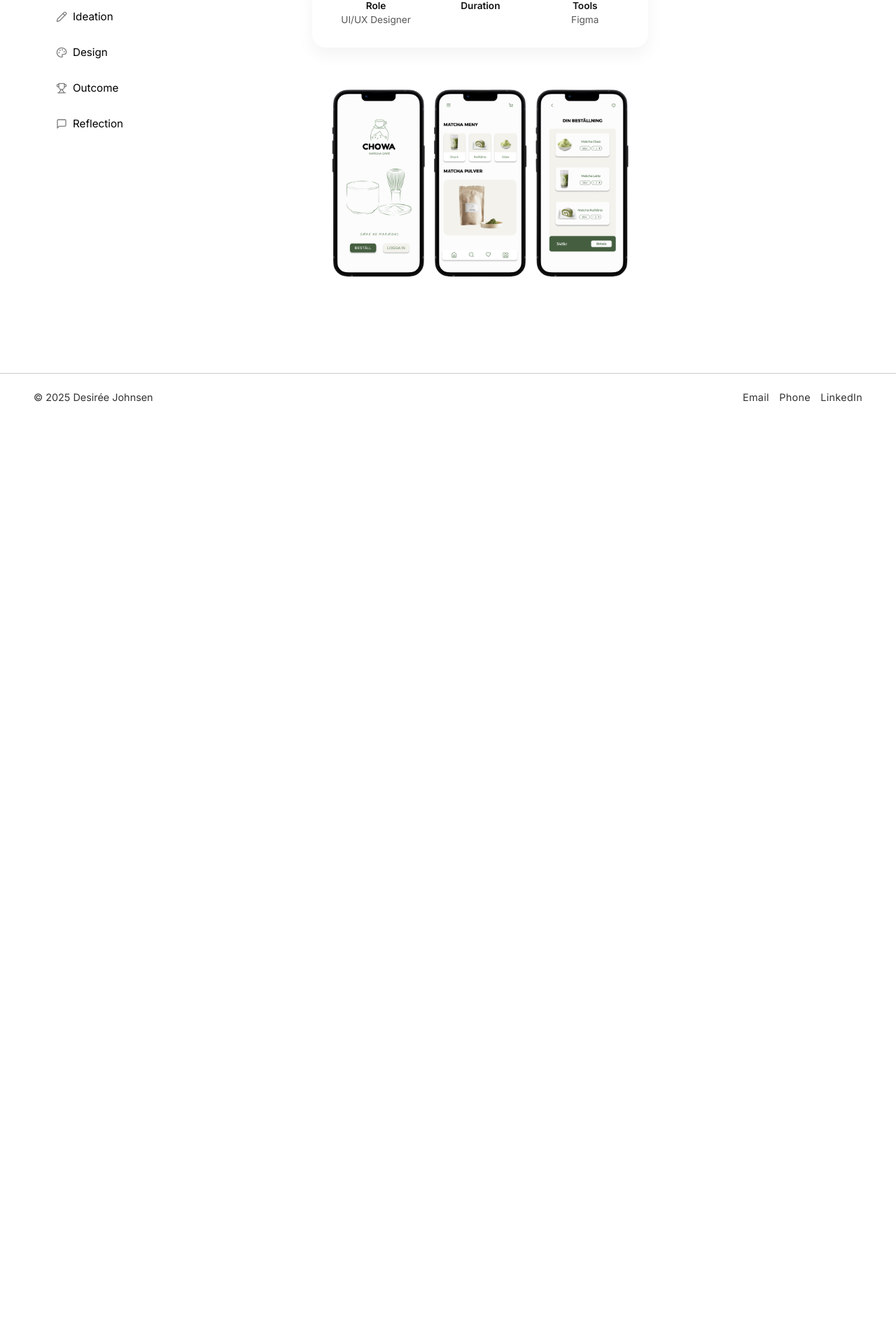
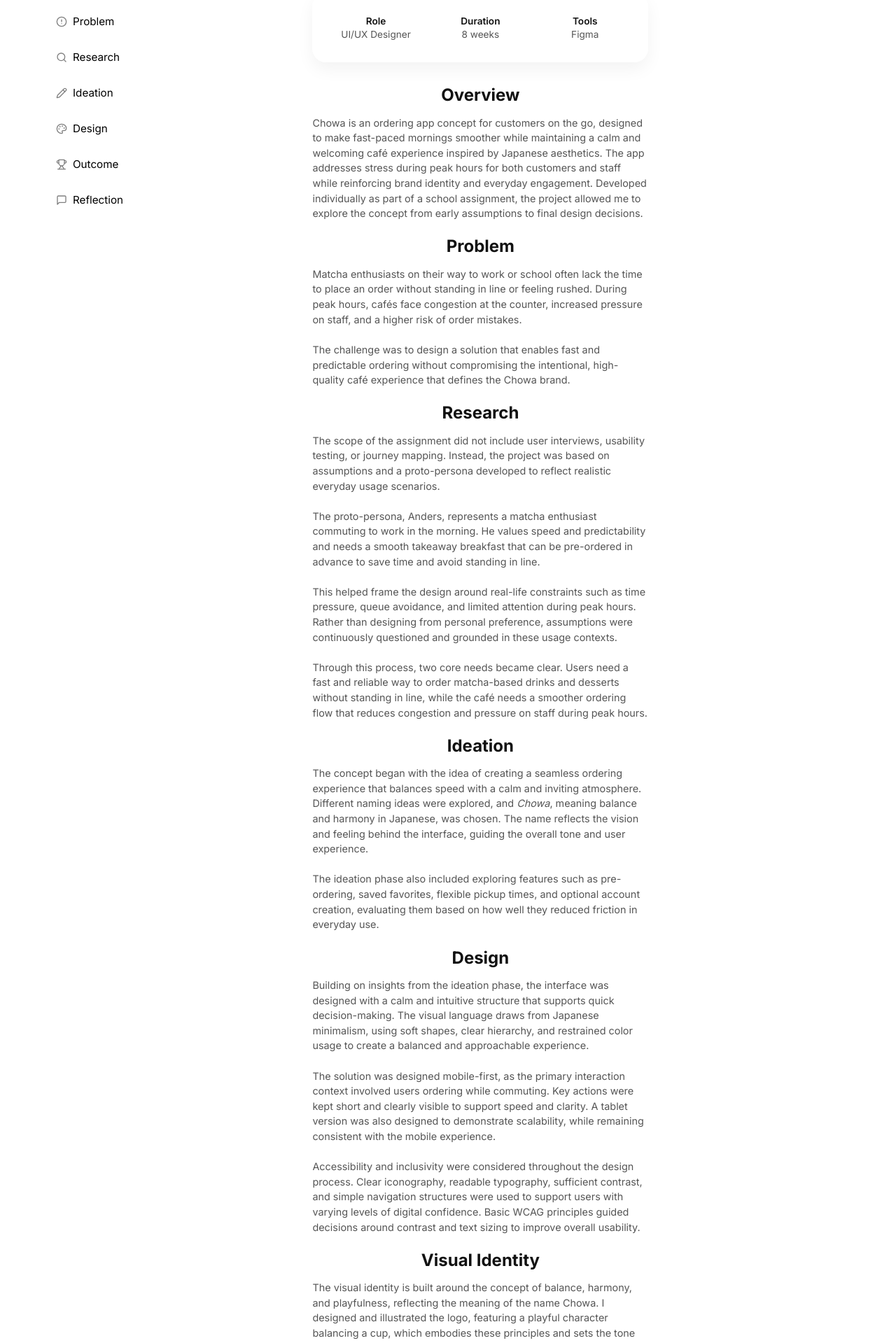
Before and after one commit to desjohnsen/portfolio, a React (Vite) app: page /project/2 in a window 1280 px wide. Shown: the part 240-2159 px from the top of the page at 70% size. Before the commit the page ends 843 px from the top, so only its background shows below. Built offline with nearby package versions, Linux system fonts and the light colour scheme.

Commit message:
docs: add Chowa case study content

```diff
--- a/src/pages/Project2.jsx
+++ b/src/pages/Project2.jsx
@@ -6,16 +6,162 @@ const Project2 = () => {
   return (
     <ProjectLayout
       title="Chowa"
-      subtitle=""
+      subtitle="A mobile app concept created to reduce stress during peak hours while reinforcing brand identity."
       role="UI/UX Designer"
-      timeframe=""
+      timeframe="8 weeks"
       tools="Figma"
     >
 
-      <img src={phoneImage} alt="Finnabank app" className="project-image" />
+    <section id="overview" className="project-content">
+      <h2>Overview</h2>
+      <p>
+        Chowa is an ordering app concept for customers on the go, designed to make
+        fast-paced mornings smoother while maintaining a calm and welcoming café experience
+        inspired by Japanese aesthetics. The app addresses stress during peak hours for both
+        customers and staff while reinforcing brand identity and everyday engagement.
+        Developed individually as part of a school assignment, the project allowed me to explore
+        the concept from early assumptions to final design decisions.
+      </p>
+    </section>
 
-    </ProjectLayout>
-  );
+    <section id="problem" className="project-content">
+      <h2>Problem</h2>
+      <p>
+        Matcha enthusiasts on their way to work or school often lack the time to
+        place an order without standing in line or feeling rushed. During peak
+        hours, cafés face congestion at the counter, increased pressure on staff,
+        and a higher risk of order mistakes.
+      </p>
+      <p>
+        The challenge was to design a solution that enables fast and predictable
+        ordering without compromising the intentional, high-quality café
+        experience that defines the Chowa brand.
+      </p>
+    </section>
+
+    <section id="research" className="project-content">
+      <h2>Research</h2>
+      <p>
+        The scope of the assignment did not include user interviews, usability
+        testing, or journey mapping. Instead, the project was based on assumptions
+        and a proto-persona developed to reflect realistic everyday usage
+        scenarios.
+      </p>
+
+      <p>
+        The proto-persona, Anders, represents a matcha enthusiast commuting to
+        work in the morning. He values speed and predictability and needs a
+        smooth takeaway breakfast that can be pre-ordered in advance to save
+        time and avoid standing in line.
+      </p>
+
+      <p>
+        This helped frame the design around real-life constraints such as time
+        pressure, queue avoidance, and limited attention during peak hours.
+        Rather than designing from personal preference, assumptions were
+        continuously questioned and grounded in these usage contexts.
+      </p>
+
+      <p>
+        Through this process, two core needs became clear. Users need a fast and
+        reliable way to order matcha-based drinks and desserts without standing in
+        line, while the café needs a smoother ordering flow that reduces
+        congestion and pressure on staff during peak hours.
+      </p>
+    </section>
+
+    <section id="ideation" className="project-content">
+      <h2>Ideation</h2>
+      <p>
+        The concept began with the idea of creating a seamless ordering experience that balances
+        speed with a calm and inviting atmosphere. Different naming ideas were explored, and
+        <em> Chowa</em>, meaning balance and harmony in Japanese, was chosen. The name reflects the
+        vision and feeling behind the interface, guiding the overall tone and user experience.
+      </p>
+      <p>
+        The ideation phase also included exploring features such as pre-ordering, saved favorites,
+        flexible pickup times, and optional account creation, evaluating them based on how well they
+        reduced friction in everyday use.
+      </p>
+    </section>
+
+    <section id="design" className="project-content">
+      <h2>Design</h2>
+      <p>
+        Building on insights from the ideation phase, the interface was designed
+        with a calm and intuitive structure that supports quick decision-making.
+        The visual language draws from Japanese minimalism, using soft shapes,
+        clear hierarchy, and restrained color usage to create a balanced and
+        approachable experience.
+      </p>
+      <p>
+        The solution was designed mobile-first, as the primary interaction context
+        involved users ordering while commuting. Key actions were kept short and
+        clearly visible to support speed and clarity. A tablet version was also
+        designed to demonstrate scalability, while remaining consistent with the
+        mobile experience.
+      </p>
+      <p>
+        Accessibility and inclusivity were considered throughout the design
+        process. Clear iconography, readable typography, sufficient contrast, and
+        simple navigation structures were used to support users with varying
+        levels of digital confidence. Basic WCAG principles guided decisions
+        around contrast and text sizing to improve overall usability.
+      </p>
+    </section>
+
+    <section id="visual-identity" className="project-content">
+      <h2>Visual Identity</h2>
+      <p>
+        The visual identity is built around the concept of balance, harmony, and playfulness, reflecting the meaning of the name Chowa.
+        I designed and illustrated the logo, featuring a playful character balancing a cup, which embodies these principles and sets the
+        tone for the overall interface. The minimalistic forms, rounded shapes, and simple lines create a cohesive and approachable brand
+        expression, carried consistently through icons and other vector elements.
+      </p>
+      <p>
+        Typography was chosen to complement the visual language and support readability across mobile and tablet interfaces. Alexandria
+        serves as the primary typeface for both headings and body text, providing a clear hierarchy and a modern, neutral character.
+        Arial is used for labels and supporting UI text, prioritizing clarity and functionality. Fredoka One was selected for the logotype
+        to convey a friendly and welcoming tone, while Figma Hand is used for the slogan, adding a personal and human touch.
+      </p>
+      <p>
+        The color palette consists of natural, earthy tones inspired by matcha and Japanese aesthetics. Greens represent freshness and harmony,
+        while beige and white provide contrast, clarity, and balance. These colors, combined with the forms and typography, reinforce the overall
+        brand identity and create a harmonious, inviting, and cohesive experience across the app.
+      </p>
+    </section>
+
+    <div className="project-image-wrapper">
+      <img src={phoneImage} alt="Chowa mobile UI" className="project-image" />
+    </div>
+
+    <section id="outcome" className="project-content">
+      <h2>Outcome</h2>
+      <p>
+        The final concept addresses user and business needs by providing a clear, calm, and efficient ordering experience.
+        By focusing on intuitive navigation, clear visual hierarchy, and consistent branding, it streamlines the ordering process,
+        makes everyday routines smoother for users, and reduces stress at peak hours for café staff.
+      </p>
+    </section>
+
+    <section id="reflection" className="project-content">
+      <h2>Reflection</h2>
+      <p>
+        Working on this project reinforced the importance of keeping user needs at the center while turning abstract ideas into a concrete interface.
+        I learned how subtle design choices like visual hierarchy, spacing, and typography can greatly influence how calm and intuitive an experience feels.
+      </p>
+      <p>
+        One key takeaway was the value of prioritizing simplicity over adding features. Focusing on calm, predictable, and easy-to-use interactions
+        strengthened my ability to create interfaces that are both functional and welcoming.
+      </p>
+      <p>
+        Looking ahead, the concept could expand with features such as app-exclusive rewards, personalized recommendations, or multilingual support,
+        while testing with real users would validate assumptions and ensure the app continues to offer a calm, intuitive, and enjoyable experience.
+      </p>
+    </section>
+
+  </ProjectLayout>
+ );
 };
 
 export default Project2;
```
